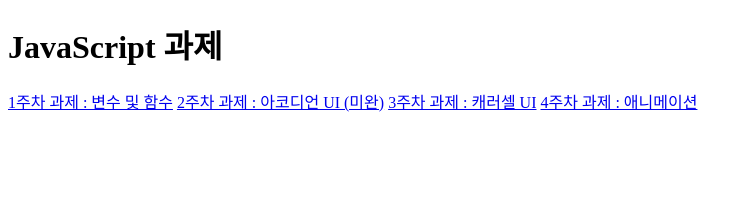
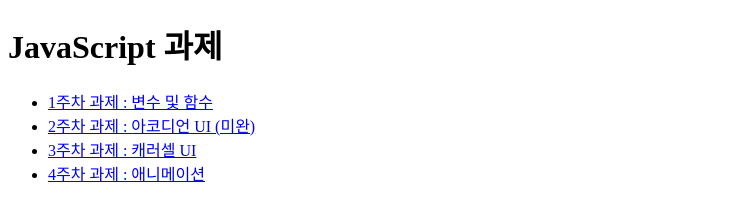
Before and after one commit to wjinss/homework-js, a website: page index.html in a window 1280 px wide. Shown: the whole page, without its empty margins (0-750 px from the left). Drawn offline with Linux system fonts and the light colour scheme.

Commit message:
feat : index.html 스타일 연결

```diff
--- a/index.html
+++ b/index.html
@@ -4,14 +4,20 @@
     <meta charset="UTF-8" />
     <meta name="viewport" content="width=device-width, initial-scale=1.0" />
     <title>JavaScript 과제</title>
-
+    <link rel="stylesheet" href="./src/styles/common/index.css" />
     <script type="module" src="./src/js/01-homework.js"></script>
   </head>
   <body>
-    <h1>JavaScript 과제</h1>
-    <a href="#">1주차 과제 : 변수 및 함수</a>
-    <a href="#">2주차 과제 : 아코디언 UI (미완)</a>
-    <a href="./src/page/homework-3.html">3주차 과제 : 캐러셀 UI</a>
-    <a href="./src/page/homework-4.html">4주차 과제 : 애니메이션</a>
+    <main>
+      <h1>JavaScript 과제</h1>
+      <ul>
+        <li><a href="#">1주차 과제 : 변수 및 함수</a></li>
+        <li><a href="#">2주차 과제 : 아코디언 UI (미완)</a></li>
+        <li><a href="./src/page/homework-3.html">3주차 과제 : 캐러셀 UI</a></li>
+        <li>
+          <a href="./src/page/homework-4.html">4주차 과제 : 애니메이션</a>
+        </li>
+      </ul>
+    </main>
   </body>
 </html>
```
